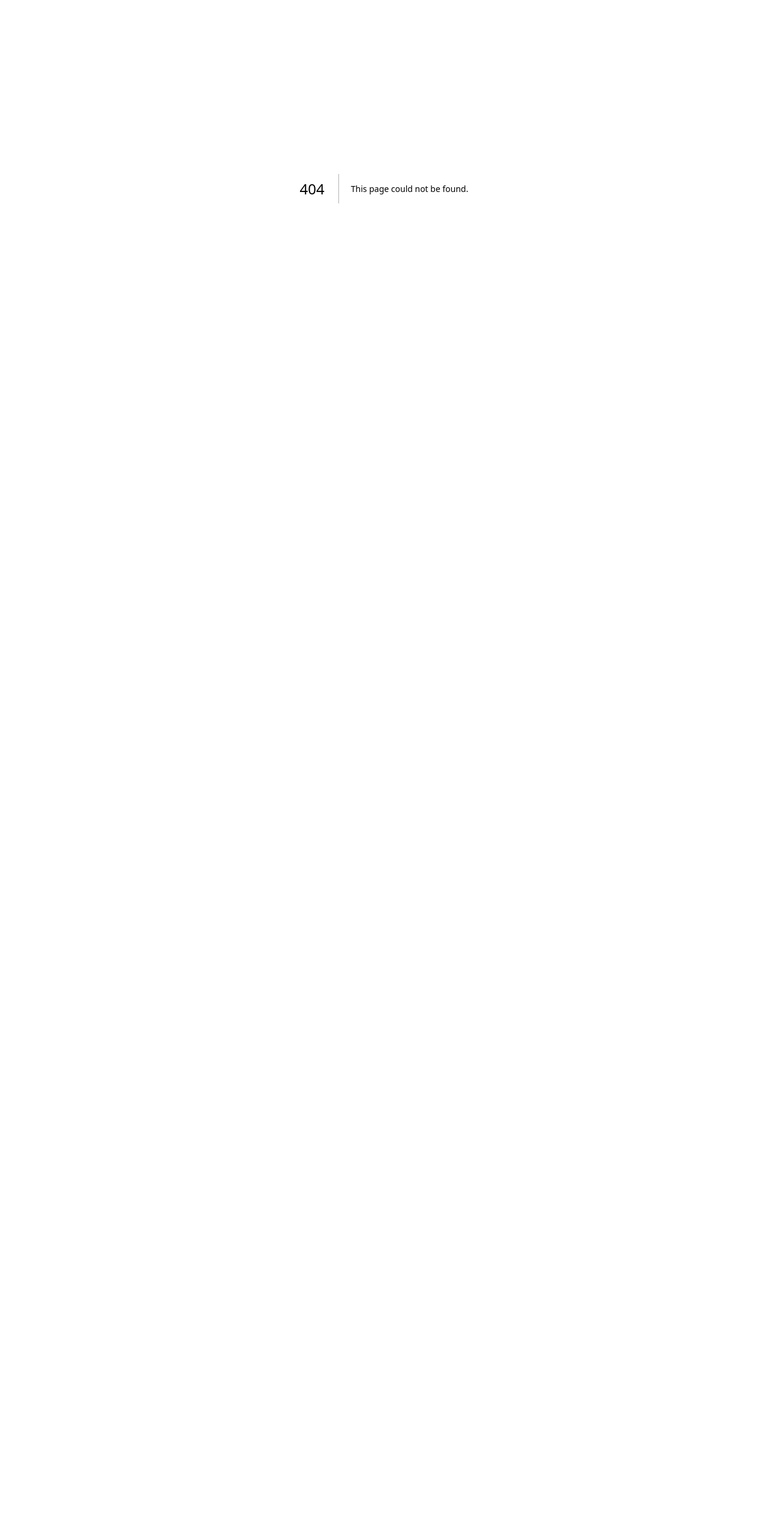
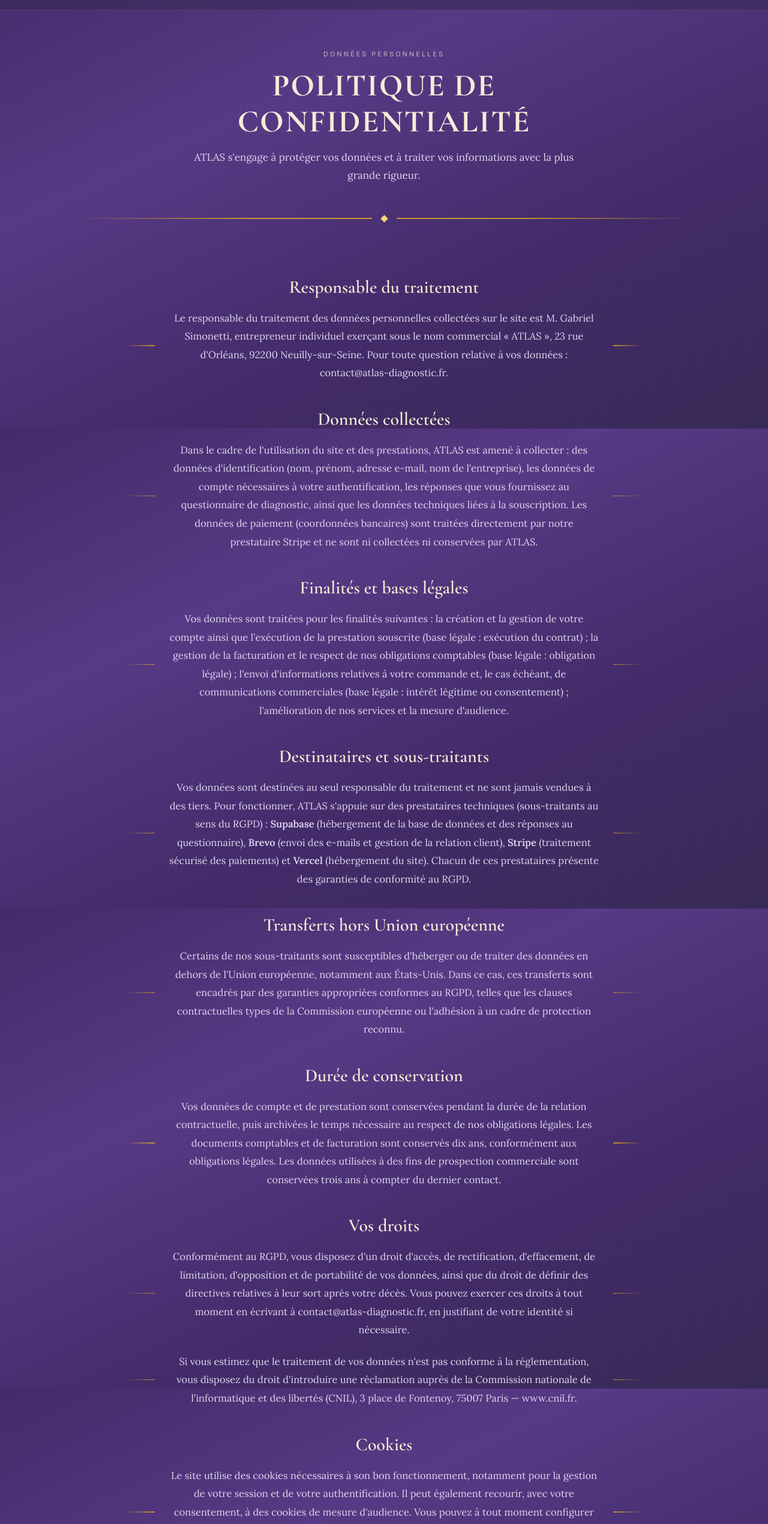
Before and after one commit to gabrielsimonetti62-hub/atlas-diagnostic, a Next.js app: page /confidentialite in a window 1280 px wide. Before the commit this address had no page. Shown: the part 86-2626 px from the top of the page at 60% size. Before the commit the page ends 800 px from the top, so only its background shows below. Built offline with nearby package versions, Linux system fonts and the light colour scheme.

Commit message:
Create page.js

```diff
--- /dev/null
+++ b/app/confidentialite/page.js
@@ -0,0 +1,67 @@
+import { Nav, Footer, GoldSep } from "../components";
+
+export const metadata = {
+  title: "Politique de confidentialité — ATLAS",
+  description: "Politique de confidentialité d'ATLAS : quelles données sont collectées, pourquoi, combien de temps, et quels sont vos droits au titre du RGPD.",
+};
+
+function Para({ children }) {
+  return (
+    <div className="apropos-para">
+      <p>{children}</p>
+    </div>
+  );
+}
+
+export default function Confidentialite() {
+  return (
+    <>
+      <Nav />
+      <div className="container">
+        <section className="page-header">
+          <div className="section-label">Donn&eacute;es personnelles</div>
+          <h1>Politique de confidentialit&eacute;</h1>
+          <p className="section-intro">ATLAS s&apos;engage &agrave; prot&eacute;ger vos donn&eacute;es et &agrave; traiter vos informations avec la plus grande rigueur.</p>
+        </section>
+      </div>
+      <div className="container"><GoldSep /></div>
+      <div className="container">
+        <section className="section apropos-body" style={{ paddingTop: "40px" }}>
+
+          <h2>Responsable du traitement</h2>
+          <Para>Le responsable du traitement des donn&eacute;es personnelles collect&eacute;es sur le site est M. Gabriel Simonetti, entrepreneur individuel exer&ccedil;ant sous le nom commercial &laquo;&nbsp;ATLAS&nbsp;&raquo;, 23 rue d&apos;Orl&eacute;ans, 92200 Neuilly-sur-Seine. Pour toute question relative &agrave; vos donn&eacute;es&nbsp;: contact@atlas-diagnostic.fr.</Para>
+
+          <h2>Donn&eacute;es collect&eacute;es</h2>
+          <Para>Dans le cadre de l&apos;utilisation du site et des prestations, ATLAS est amen&eacute; &agrave; collecter&nbsp;: des donn&eacute;es d&apos;identification (nom, pr&eacute;nom, adresse e-mail, nom de l&apos;entreprise), les donn&eacute;es de compte n&eacute;cessaires &agrave; votre authentification, les r&eacute;ponses que vous fournissez au questionnaire de diagnostic, ainsi que les donn&eacute;es techniques li&eacute;es &agrave; la souscription. Les donn&eacute;es de paiement (coordonn&eacute;es bancaires) sont trait&eacute;es directement par notre prestataire Stripe et ne sont ni collect&eacute;es ni conserv&eacute;es par ATLAS.</Para>
+
+          <h2>Finalit&eacute;s et bases l&eacute;gales</h2>
+          <Para>Vos donn&eacute;es sont trait&eacute;es pour les finalit&eacute;s suivantes&nbsp;: la cr&eacute;ation et la gestion de votre compte ainsi que l&apos;ex&eacute;cution de la prestation souscrite (base l&eacute;gale&nbsp;: ex&eacute;cution du contrat)&nbsp;; la gestion de la facturation et le respect de nos obligations comptables (base l&eacute;gale&nbsp;: obligation l&eacute;gale)&nbsp;; l&apos;envoi d&apos;informations relatives &agrave; votre commande et, le cas &eacute;ch&eacute;ant, de communications commerciales (base l&eacute;gale&nbsp;: int&eacute;r&ecirc;t l&eacute;gitime ou consentement)&nbsp;; l&apos;am&eacute;lioration de nos services et la mesure d&apos;audience.</Para>
+
+          <h2>Destinataires et sous-traitants</h2>
+          <Para>Vos donn&eacute;es sont destin&eacute;es au seul responsable du traitement et ne sont jamais vendues &agrave; des tiers. Pour fonctionner, ATLAS s&apos;appuie sur des prestataires techniques (sous-traitants au sens du RGPD)&nbsp;: <strong>Supabase</strong> (h&eacute;bergement de la base de donn&eacute;es et des r&eacute;ponses au questionnaire), <strong>Brevo</strong> (envoi des e-mails et gestion de la relation client), <strong>Stripe</strong> (traitement s&eacute;curis&eacute; des paiements) et <strong>Vercel</strong> (h&eacute;bergement du site). Chacun de ces prestataires pr&eacute;sente des garanties de conformit&eacute; au RGPD.</Para>
+
+          <h2>Transferts hors Union europ&eacute;enne</h2>
+          <Para>Certains de nos sous-traitants sont susceptibles d&apos;h&eacute;berger ou de traiter des donn&eacute;es en dehors de l&apos;Union europ&eacute;enne, notamment aux &Eacute;tats-Unis. Dans ce cas, ces transferts sont encadr&eacute;s par des garanties appropri&eacute;es conformes au RGPD, telles que les clauses contractuelles types de la Commission europ&eacute;enne ou l&apos;adh&eacute;sion &agrave; un cadre de protection reconnu.</Para>
+
+          <h2>Dur&eacute;e de conservation</h2>
+          <Para>Vos donn&eacute;es de compte et de prestation sont conserv&eacute;es pendant la dur&eacute;e de la relation contractuelle, puis archiv&eacute;es le temps n&eacute;cessaire au respect de nos obligations l&eacute;gales. Les documents comptables et de facturation sont conserv&eacute;s dix ans, conform&eacute;ment aux obligations l&eacute;gales. Les donn&eacute;es utilis&eacute;es &agrave; des fins de prospection commerciale sont conserv&eacute;es trois ans &agrave; compter du dernier contact.</Para>
+
+          <h2>Vos droits</h2>
+          <Para>Conform&eacute;ment au RGPD, vous disposez d&apos;un droit d&apos;acc&egrave;s, de rectification, d&apos;effacement, de limitation, d&apos;opposition et de portabilit&eacute; de vos donn&eacute;es, ainsi que du droit de d&eacute;finir des directives relatives &agrave; leur sort apr&egrave;s votre d&eacute;c&egrave;s. Vous pouvez exercer ces droits &agrave; tout moment en &eacute;crivant &agrave; contact@atlas-diagnostic.fr, en justifiant de votre identit&eacute; si n&eacute;cessaire.</Para>
+          <Para>Si vous estimez que le traitement de vos donn&eacute;es n&apos;est pas conforme &agrave; la r&eacute;glementation, vous disposez du droit d&apos;introduire une r&eacute;clamation aupr&egrave;s de la Commission nationale de l&apos;informatique et des libert&eacute;s (CNIL), 3 place de Fontenoy, 75007 Paris &mdash; www.cnil.fr.</Para>
+
+          <h2>Cookies</h2>
+          <Para>Le site utilise des cookies n&eacute;cessaires &agrave; son bon fonctionnement, notamment pour la gestion de votre session et de votre authentification. Il peut &eacute;galement recourir, avec votre consentement, &agrave; des cookies de mesure d&apos;audience. Vous pouvez &agrave; tout moment configurer votre navigateur pour accepter ou refuser les cookies&nbsp;; le refus de certains cookies peut toutefois affecter le fonctionnement du site.</Para>
+
+          <h2>S&eacute;curit&eacute;</h2>
+          <Para>ATLAS met en &oelig;uvre des mesures techniques et organisationnelles appropri&eacute;es afin de prot&eacute;ger vos donn&eacute;es contre tout acc&egrave;s, alt&eacute;ration, divulgation ou destruction non autoris&eacute;s. L&apos;acc&egrave;s aux donn&eacute;es est strictement limit&eacute; aux personnes habilit&eacute;es &agrave; les traiter.</Para>
+
+          <h2>Modification de la politique</h2>
+          <Para>La pr&eacute;sente politique de confidentialit&eacute; peut &ecirc;tre mise &agrave; jour &agrave; tout moment afin de refl&eacute;ter les &eacute;volutions l&eacute;gales, r&eacute;glementaires ou techniques. La version applicable est celle publi&eacute;e sur le site &agrave; la date de votre consultation.</Para>
+
+        </section>
+      </div>
+      <Footer />
+    </>
+  );
+}
```
